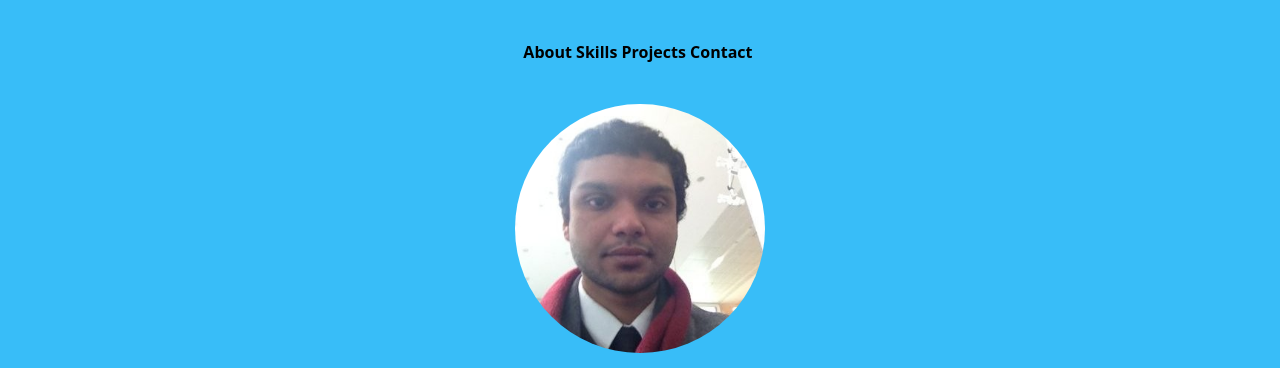
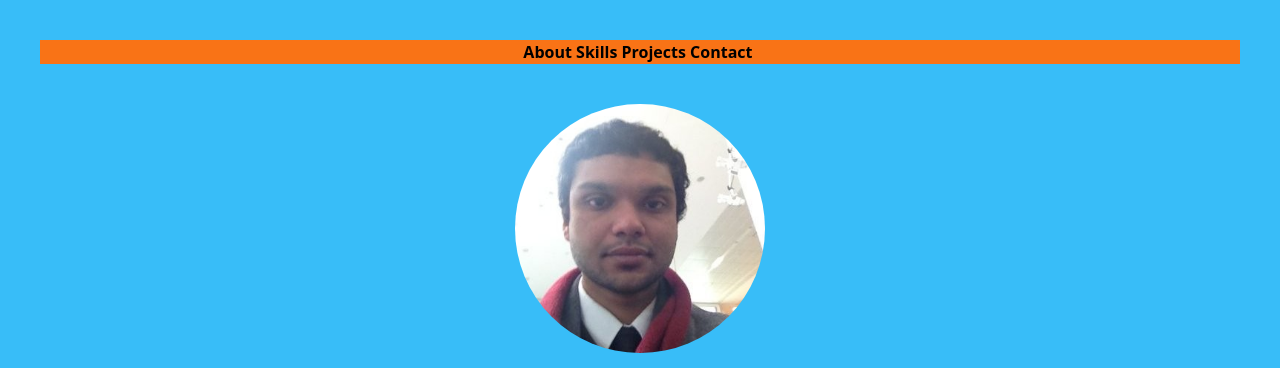
Before and after one commit to alricf/alricf.github.io, a website: page index.html in a window 1280 px wide. Shown: the top 368 px of the page. Drawn offline with Linux system fonts and the light colour scheme.

Commit message:
Changing background colour for nav bar

```diff
--- a/index.html
+++ b/index.html
@@ -10,7 +10,7 @@
 
 <body class="bg-sky-400 m-10">
 
-  <nav class="mb-10 font-bold">
+  <nav class="mb-10 font-bold bg-orange-500">
     <ul class="flex justify-center">
       <li>
         <a href="#about">
```
Also changed, not shown: dist/output.css.
